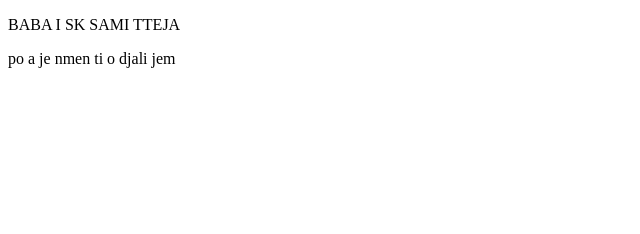
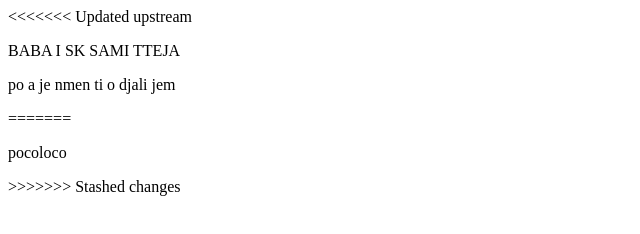
Before and after one commit to besimjashari/ushtriime-6, a plain HTML site: page index.html in a window 1280 px wide. Shown: the whole page, without its empty margins (0-640 px from the left). Drawn offline with Linux system fonts and the light colour scheme.

Commit message:
Update index.html

```diff
--- a/index.html
+++ b/index.html
@@ -6,8 +6,13 @@
     <title>Ushtrime 6</title>
 </head>
 <body>
+<<<<<<< Updated upstream
     <p>BABA I SK SAMI TTEJA</p>
     <p> po a je nmen ti o djali jem
     </p>
+=======
+    <p>pocoloco</p>
+
+>>>>>>> Stashed changes
 </body>
 </html>
```
